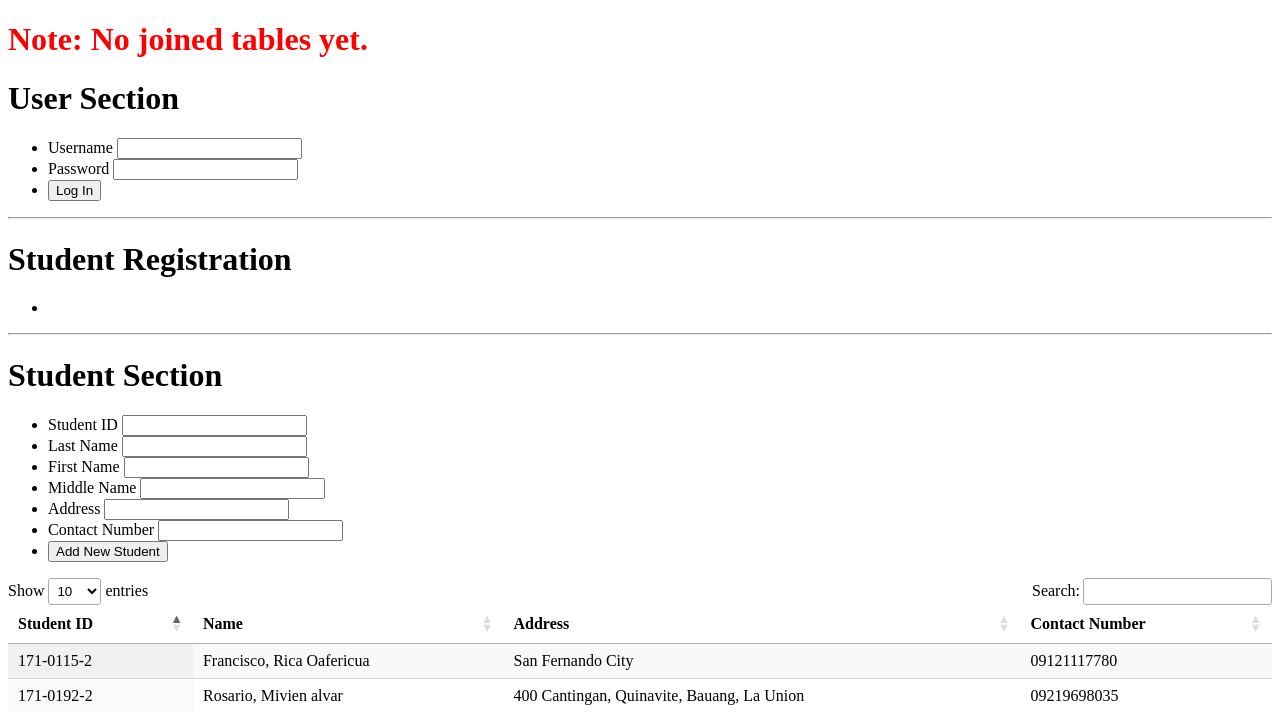
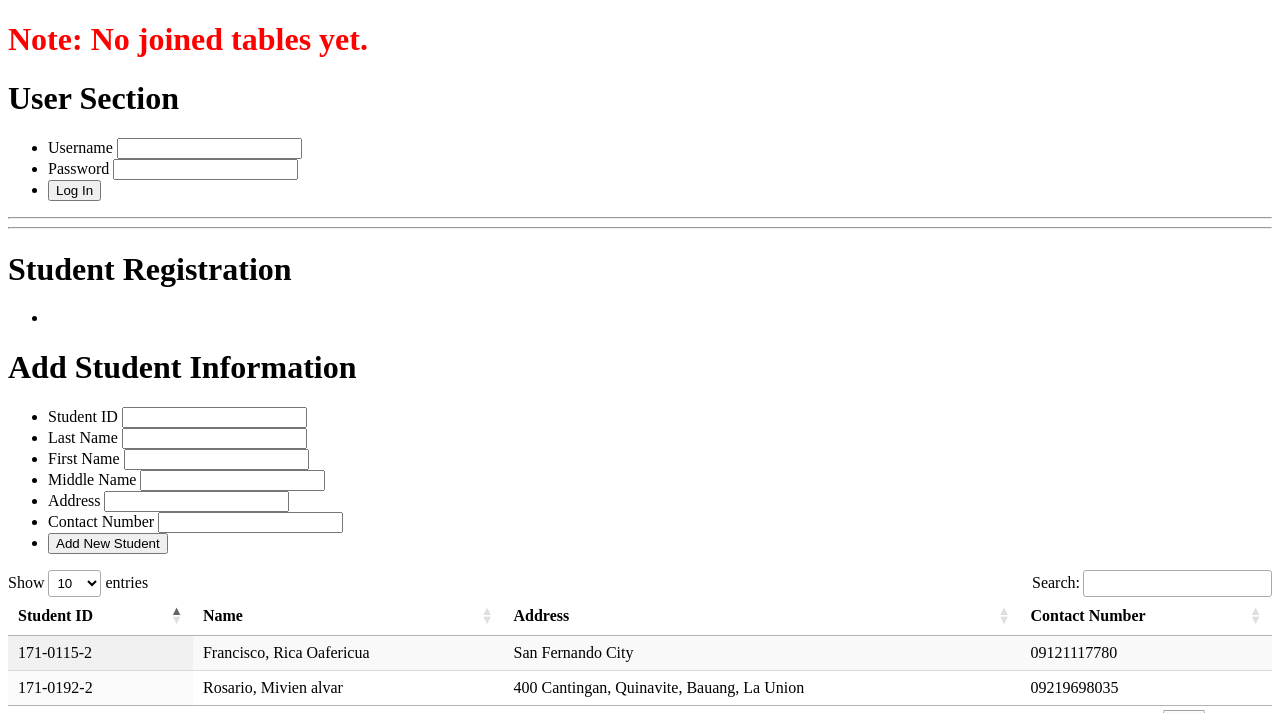
Before and after one commit to mvnrsr/sbo-se, a PHP site: page / in a window 1280 px wide. Shown: the top 713 px of the page. Run offline with PHP 8.4, Linux system fonts and the light colour scheme; data comes from the database, SQL or seed files in the repository; data that the repository does not hold is empty; some libraries are stand-ins or nearby versions.

Commit message:
Update index.php

```diff
--- a/System/index.php
+++ b/System/index.php
@@ -29,6 +29,9 @@
     </form>
 <hr>
 
+
+
+<hr>
 <h1>Student Registration</h1>
 <form class="" action="" method="post">
   <ul>
@@ -38,8 +41,7 @@
   </ul>
 </form>
 
-<hr>
-<h1>Student Section</h1>
+<h1>Add Student Information</h1>
     <form class="" action="inc/insert.inc.php" method="post">
       <ul>
         <li>
```
Lines whose indentation alone changed are shown as unchanged.
